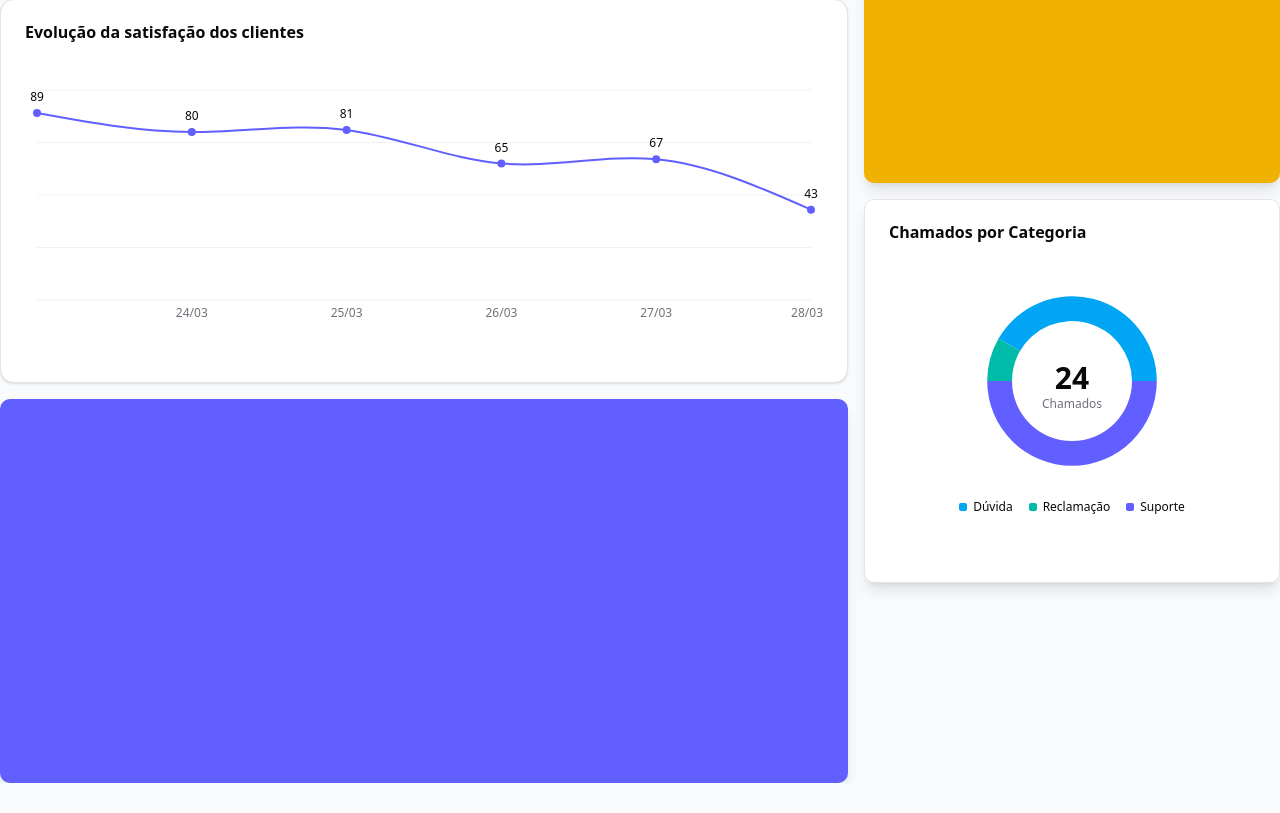
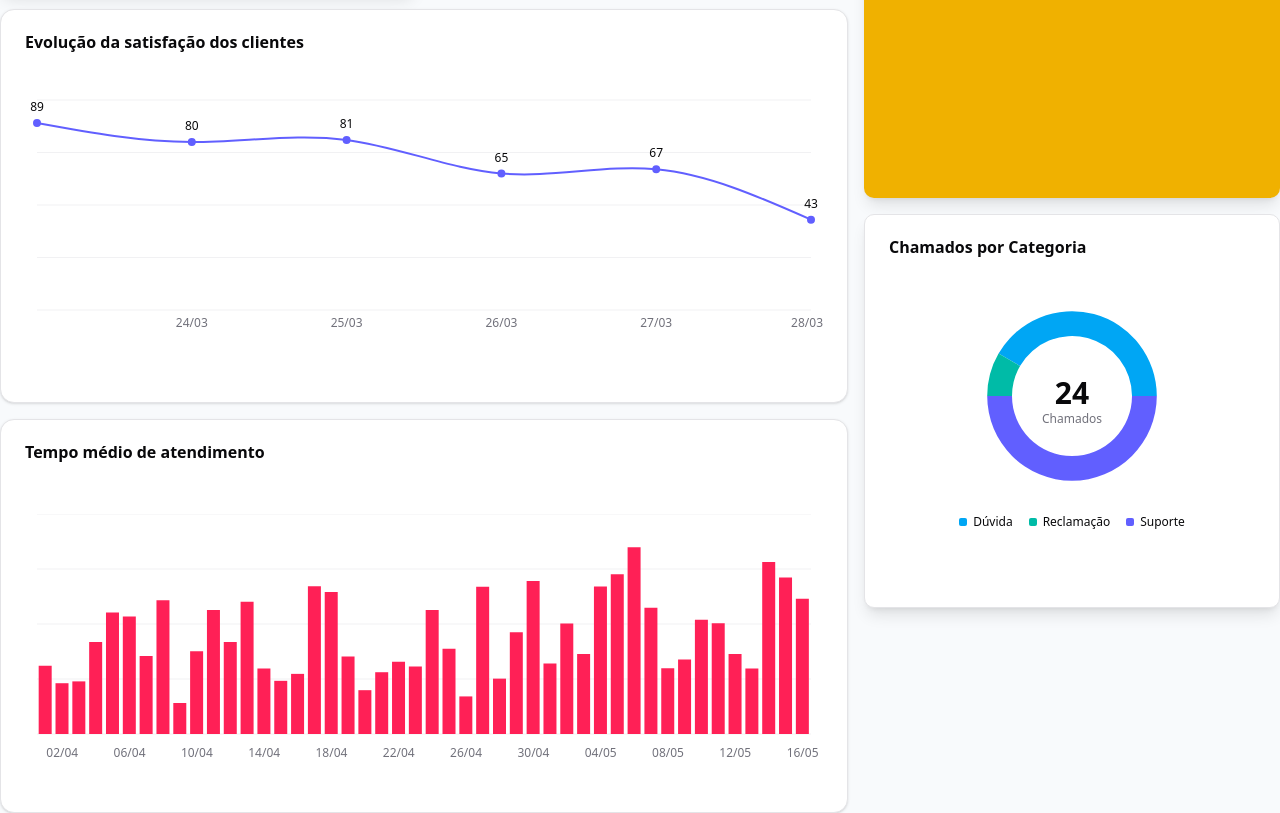
Before and after one commit to equipe-iris/Iris-Front-End, a Next.js app: page /dashboard in a window 1280 px wide. Shown: the part 678-1491 px from the top of the page. Before the commit the page ends 1461 px from the top, so only its background shows below. Built offline with nearby package versions, Linux system fonts and the light colour scheme.

Commit message:
feat: gráfico de tempo médio de atendimento

```diff
--- a/src/app/dashboard/page.tsx
+++ b/src/app/dashboard/page.tsx
@@ -1,6 +1,7 @@
 import { CategoryChart } from "@/features/(dashboard)/classification/components/category-chart"
 import { EmotionScoreChart } from "@/features/(dashboard)/classification/components/emotion-score-chart"
 import { EmotionScoreEvolutionChart } from "@/features/(dashboard)/classification/components/emotion-score-evolution-chart"
+import { AverageTimeHandlingChart } from "@/features/(dashboard)/components/average-handling-time-chart"
 
 export default function DashboardPage() {
     return (
@@ -16,7 +17,8 @@ export default function DashboardPage() {
                 <EmotionScoreEvolutionChart />
                 {/* <div className="bg-teal-500 min-h-[300px] rounded-lg shadow-lg col-span-1 row-span-4"></div> */}
                 <CategoryChart />
-                <div className="bg-indigo-500 min-h-[300px] rounded-lg shadow-lg col-span-2 row-span-4"></div>
+                {/* <div className="bg-indigo-500 min-h-[300px] rounded-lg shadow-lg col-span-2 row-span-4"></div> */}
+                <AverageTimeHandlingChart />
             </div>
         </div>
     )
--- /dev/null
+++ b/src/features/(dashboard)/components/average-handling-time-chart.tsx
@@ -0,0 +1,128 @@
+"use client"
+
+import { Bar, BarChart, CartesianGrid, XAxis } from "recharts"
+
+import {
+    Card,
+    CardContent, CardHeader,
+    CardTitle
+} from "@/components/ui/card"
+import {
+    ChartConfig,
+    ChartContainer,
+    ChartTooltip,
+    ChartTooltipContent,
+} from "@/components/ui/chart"
+const chartData = [
+    { date: "2024-04-01", aht: 186 },
+    { date: "2024-04-02", aht: 138.5 },
+    { date: "2024-04-03", aht: 143.5 },
+    { date: "2024-04-04", aht: 251 },
+    { date: "2024-04-05", aht: 331.5 },
+    { date: "2024-04-06", aht: 320.5 },
+    { date: "2024-04-07", aht: 212.5 },
+    { date: "2024-04-08", aht: 364.5 },
+    { date: "2024-04-09", aht: 84.5 },
+    { date: "2024-04-10", aht: 225.5 },
+    { date: "2024-04-11", aht: 338.5 },
+    { date: "2024-04-12", aht: 251 },
+    { date: "2024-04-13", aht: 361 },
+    { date: "2024-04-14", aht: 178.5 },
+    { date: "2024-04-15", aht: 145 },
+    { date: "2024-04-16", aht: 164 },
+    { date: "2024-04-17", aht: 403 },
+    { date: "2024-04-18", aht: 387 },
+    { date: "2024-04-19", aht: 211.5 },
+    { date: "2024-04-20", aht: 119.5 },
+    { date: "2024-04-21", aht: 168.5 },
+    { date: "2024-04-22", aht: 197 },
+    { date: "2024-04-23", aht: 184 },
+    { date: "2024-04-24", aht: 338.5 },
+    { date: "2024-04-25", aht: 232.5 },
+    { date: "2024-04-26", aht: 102.5 },
+    { date: "2024-04-27", aht: 401.5 },
+    { date: "2024-04-28", aht: 151 },
+    { date: "2024-04-29", aht: 277.5 },
+    { date: "2024-04-30", aht: 417 },
+    { date: "2024-05-01", aht: 192.5 },
+    { date: "2024-05-02", aht: 301.5 },
+    { date: "2024-05-03", aht: 218.5 },
+    { date: "2024-05-04", aht: 402.5 },
+    { date: "2024-05-05", aht: 435.5 },
+    { date: "2024-05-06", aht: 509 },
+    { date: "2024-05-07", aht: 344 },
+    { date: "2024-05-08", aht: 179.5 },
+    { date: "2024-05-09", aht: 203.5 },
+    { date: "2024-05-10", aht: 311.5 },
+    { date: "2024-05-11", aht: 302 },
+    { date: "2024-05-12", aht: 218.5 },
+    { date: "2024-05-13", aht: 178.5 },
+    { date: "2024-05-14", aht: 469 },
+    { date: "2024-05-15", aht: 426.5 },
+    { date: "2024-05-16", aht: 369 },
+]
+
+const chartConfig = {
+    aht: {
+        label: "Minutos",
+        color: "var(--chart-4)",
+    },
+} satisfies ChartConfig
+
+export function AverageTimeHandlingChart() {
+
+    return (
+        <Card className="col-span-2 row-span-4">
+            <CardHeader>
+                <CardTitle>Tempo médio de atendimento</CardTitle>
+            </CardHeader>
+            <CardContent className="px-2 sm:p-6">
+                <ChartContainer
+                    config={chartConfig}
+                    className="aspect-auto h-[250px] w-full"
+                >
+                    <BarChart
+                        accessibilityLayer
+                        data={chartData}
+                        margin={{
+                            left: 12,
+                            right: 12,
+                        }}
+                    >
+                        <CartesianGrid vertical={false} />
+                        <XAxis
+                            dataKey="date"
+                            tickLine={false}
+                            axisLine={false}
+                            tickMargin={8}
+                            minTickGap={32}
+                            tickFormatter={(value) => {
+                                const date = new Date(value)
+                                return date.toLocaleDateString("pt-BR", {
+                                    month: "numeric",
+                                    day: "numeric",
+                                })
+                            }}
+                        />
+                        <ChartTooltip
+                            content={
+                                <ChartTooltipContent
+                                    className="w-[150px]"
+                                    nameKey="views"
+                                    labelFormatter={(value) => {
+                                        return new Date(value).toLocaleDateString("pt-BR", {
+                                            month: "short",
+                                            day: "numeric",
+                                            year: "numeric",
+                                        })
+                                    }}
+                                />
+                            }
+                        />
+                        <Bar dataKey="aht" fill={`var(--color-aht)`} />
+                    </BarChart>
+                </ChartContainer>
+            </CardContent>
+        </Card>
+    )
+}
--- a/src/types/types.ts
+++ b/src/types/types.ts
@@ -9,3 +9,8 @@ export interface EmotionScoreChartData {
     score: number
     tickets?: number
 }
+
+export interface AHTChartData {
+    date?: string
+    aht: number
+}
```
